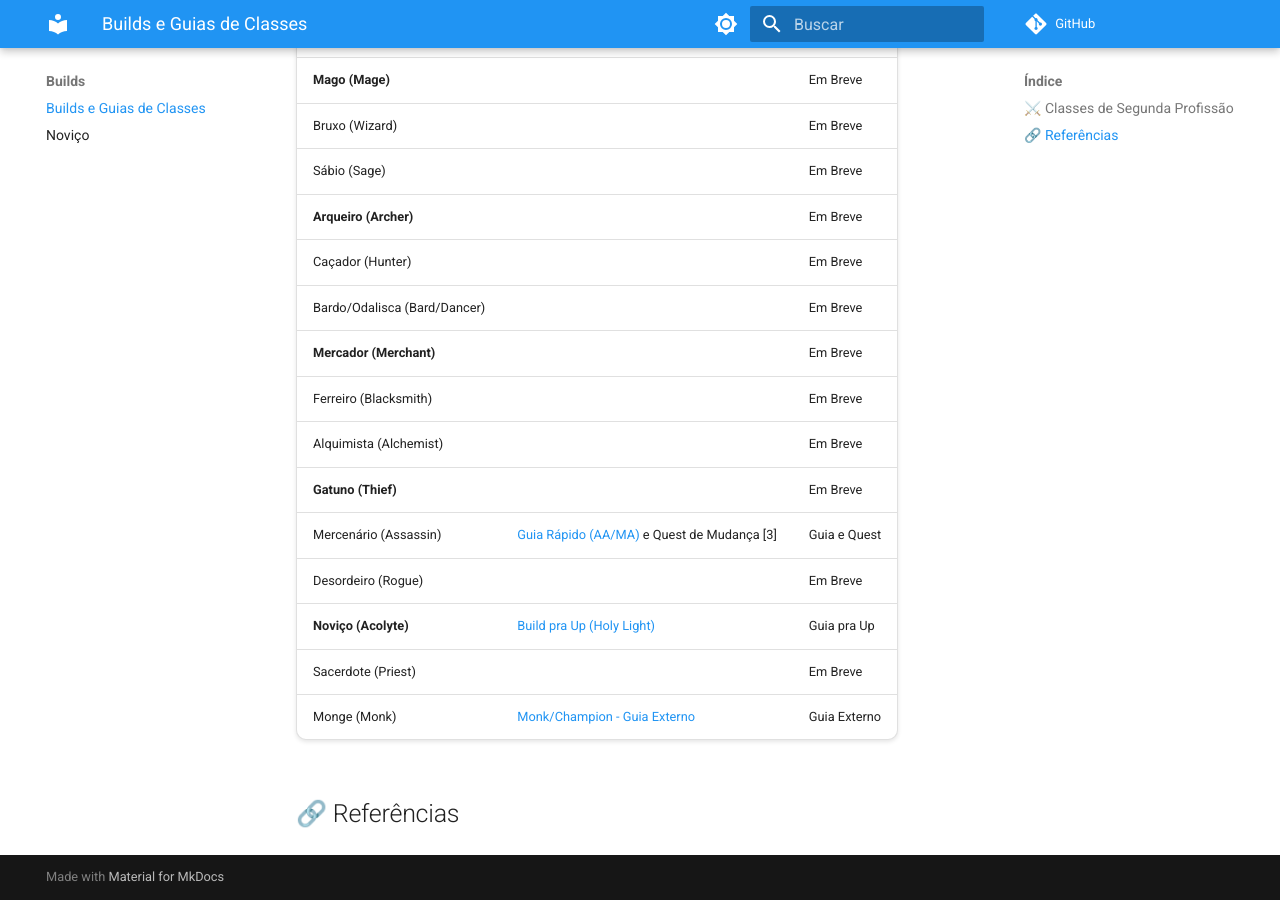
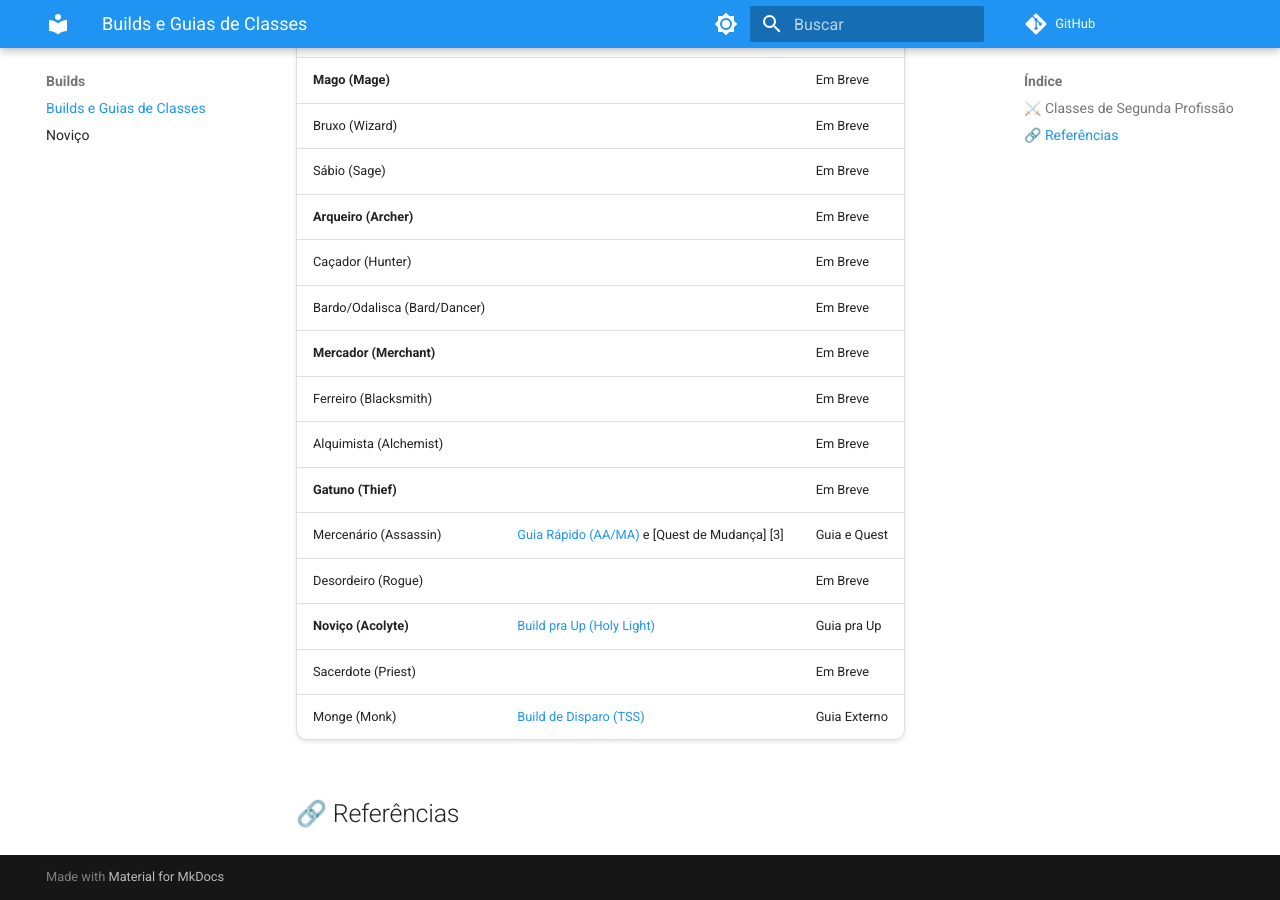
Before and after one commit to mythofyggdrasil/mythofyggdrasil.github.io, an MkDocs documentation site: the page built from docs/builds.md, in a window 1280 px wide and 900 px high, scrolled down 603 px. Built offline with MkDocs 1.6.1 and Material for MkDocs 9.7.7, drawn with Linux system fonts in a browser that asks for light colours; comment, search, counter and statistics services are not loaded.

Commit message:
Update links and descriptions in builds.md

```diff
--- a/docs/builds.md
+++ b/docs/builds.md
@@ -28,11 +28,11 @@ Selecione sua classe para acessar os guias de build, habilidades e equipamentos.
 | Ferreiro (Blacksmith) | | Em Breve |
 | Alquimista (Alchemist) | | Em Breve |
 | **Gatuno (Thief)** | | Em Breve |
-| Mercenário (Assassin) | [Guia Rápido (AA/MA)](builds/assassin-cross.md) e Quest de Mudança [3] | Guia e Quest |
+| Mercenário (Assassin) | [Guia Rápido (AA/MA)](builds/assassin-cross.md) e [Quest de Mudança] [3] | Guia e Quest |
 | Desordeiro (Rogue) | | Em Breve |
 | **Noviço (Acolyte)**| [Build pra Up (Holy Light)](builds/novico.md) | Guia pra Up |
 | Sacerdote (Priest) | | Em Breve |
-| Monge (Monk) | [Monk/Champion - Guia Externo] [2] | Guia Externo |
+| Monge (Monk) | [Build de Disparo (TSS)] [2] | Guia Externo |
 
 ## 🔗 Referências
 
```
